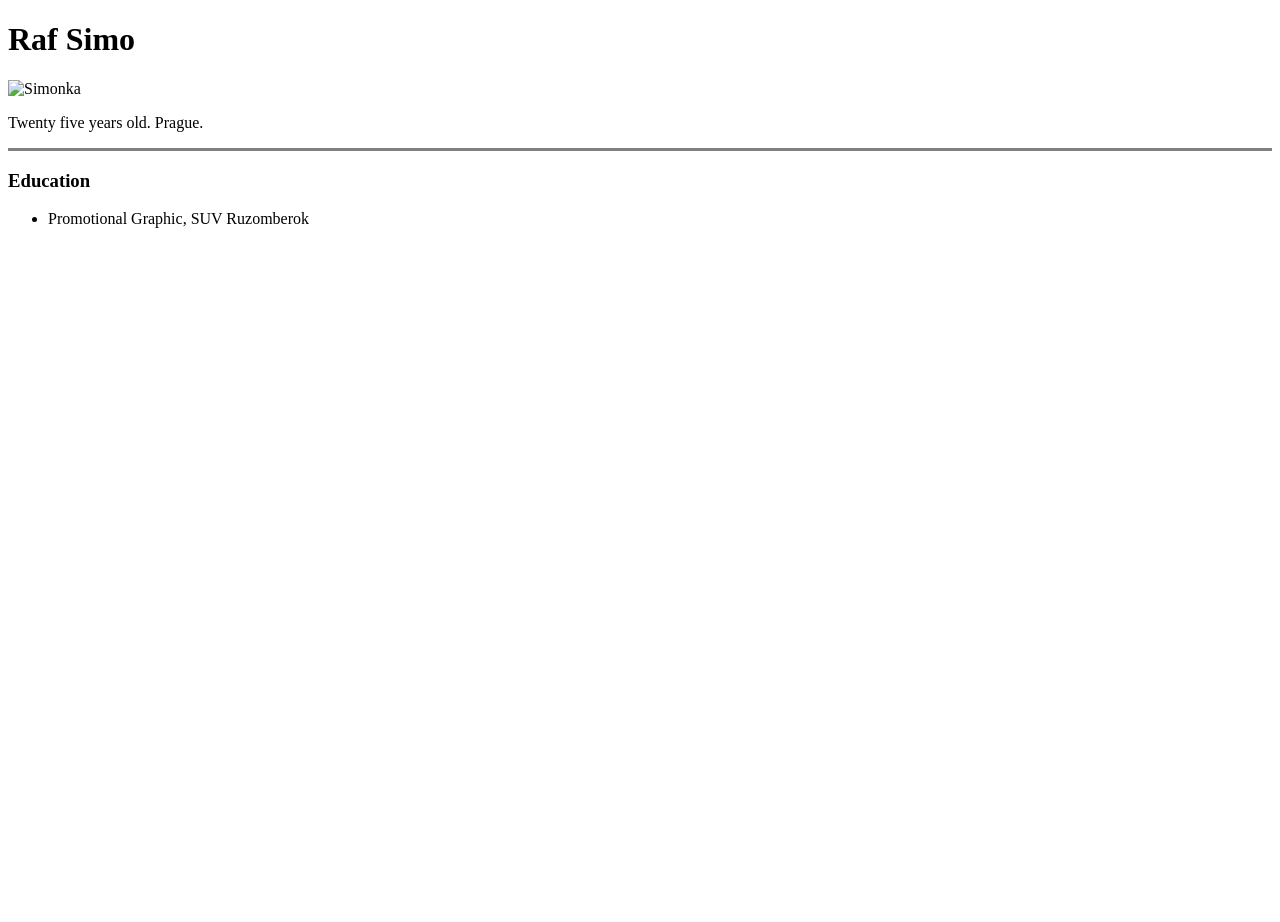
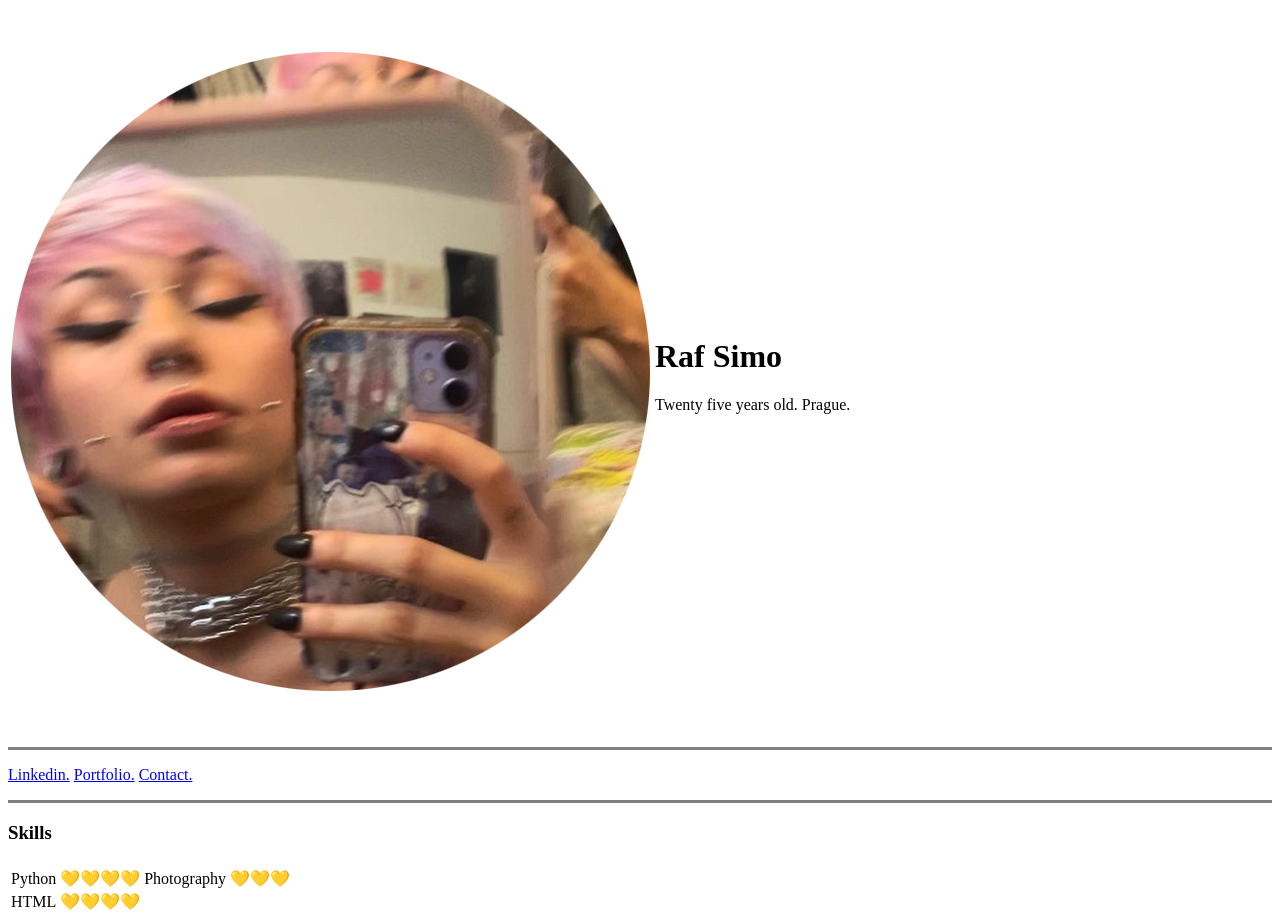
Before and after one commit to rafsimo/CV, a plain HTML site: page index.html in a window 1280 px wide. Before the commit the page ends 800 px from the top, so only its background shows below. Drawn offline with Linux system fonts and the light colour scheme.

Commit message:
Add files via upload
added files

```diff
--- a/index.html
+++ b/index.html
@@ -1,17 +1,57 @@
 <!DOCTYPE html>
 <html lang="en">
+
     <head>
         <meta charset="UTF-8">
         <title>Simona's Website</title>
     </head>
+
     <body>
-        <h1>Raf Simo</h1>
-        <img src="" alt="Simonka">
-        <p>Twenty five years old. Prague.</p>
+        <table>
+            <tr>
+                <td>
+                    <img src="pic.png" alt="Simonka">
+                </td>
+                <td>
+                    <h1>Raf Simo</h1>
+                    <p>Twenty five years old. Prague.</p>
+                </td>
+            </tr>
+        </table>
+
         <hr size='3' noshade>
-        <h3>Education</h3>
-        <ul>
-            <li>Promotional Graphic, SUV Ruzomberok</li>
-        </ul>
+
+        <p><a href="https://www.linkedin.com/in/simona-baranova-128185208/">Linkedin.</a>
+        <a href="portfolio.html">Portfolio.</a>
+        <a href="contact.html">Contact.</a>
+        </p>
+
+        <hr size='3' noshade>
+
+        <h3>Skills</h3>
+        <table>
+            <thead>
+                <tr>
+
+                </tr>
+                <tr>
+
+                </tr>
+            </thead>
+
+            <tbody>
+                <tr>
+                    <td>Python</td>
+                    <td>💛💛💛💛</td>
+                    <td>Photography</td>
+                    <td>💛💛💛</td>
+                </tr>
+                <tr>
+                    <td>HTML</td>
+                    <td>💛💛💛💛</td>
+                </tr>
+            </tbody>
+        </table>
     </body>
+
 </html>
```
Also changed, not shown: portfolio.html (added, +10 -0 lines), contact.html (added).
